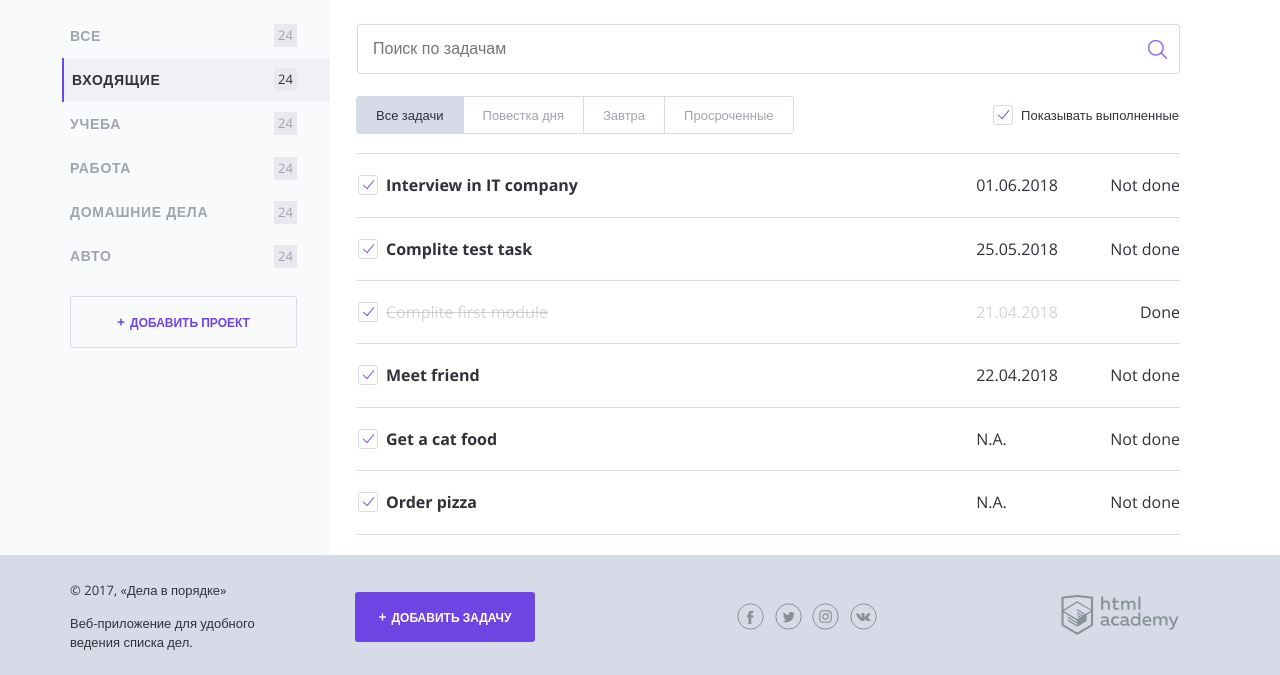
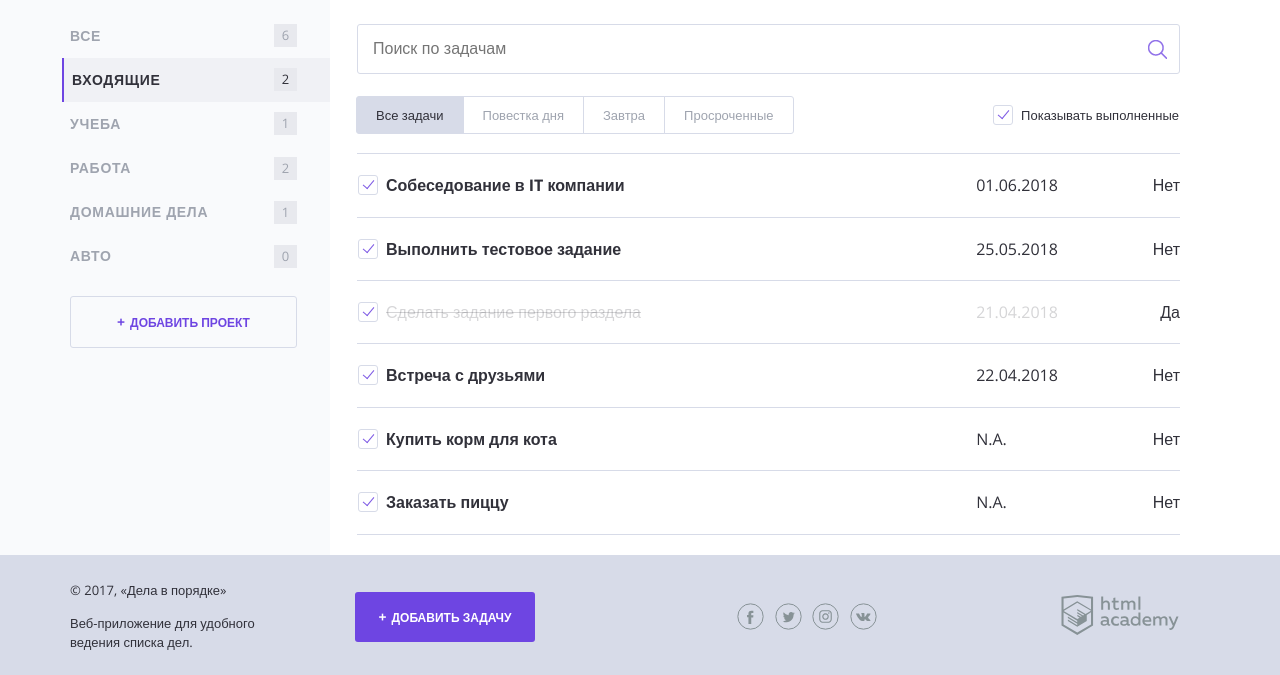
Before and after one commit to Myulberger/398583-doingsdone, a PHP site: page / in a window 1280 px wide. Shown: the part 125-800 px from the top of the page. Run offline with PHP 8.4, Linux system fonts and the light colour scheme.

Commit message:
Task 2.2

```diff
--- a/index.php
+++ b/index.php
@@ -22,38 +22,52 @@ $projects= ["Все", 'Входящие', 'Учеба', 'Работа', 'Дом
 // comp array
 $tasks=[
     0=> [
-        'Task'=>'Interview in IT company',
-        'Deadline'=>'01.06.2018',
-        'Category'=>'work',
-        'Status'=>'Not done' ],
+        'Задача'=>'Собеседование в IT компании',
+        'Дата выполнения'=>'01.06.2018',
+        'Категория'=>'Работа',
+        'Выполнен'=>'Нет' ],
      1=> [
-        'Task'=>'Complite test task',
-        'Deadline'=>'25.05.2018',
-        'Category'=>'work',
-        'Status'=>'Not done' ],
+        'Задача'=>'Выполнить тестовое задание',
+        'Дата выполнения'=>'25.05.2018',
+        'Категория'=>'Работа',
+        'Выполнен'=>'Нет' ],
      2=> [
-        'Task'=>'Complite first module',
-        'Deadline'=>'21.04.2018',
-        'Category'=>'study',
-        'Status'=>'Done' ],
+        'Задача'=>'Сделать задание первого раздела',
+        'Дата выполнения'=>'21.04.2018',
+        'Категория'=>'Учеба',
+        'Выполнен'=>'Да' ],
 
      3=> [
-        'Task'=>'Meet friend',
-        'Deadline'=>'22.04.2018',
-        'Category'=>'incoming',
-        'Status'=>'Not done' ],
+        'Задача'=>'Встреча с друзьями',
+        'Дата выполнения'=>'22.04.2018',
+        'Категория'=>'Входящие',
+        'Выполнен'=>'Нет' ],
      4=> [
-        'Task'=>'Get a cat food',
-        'Deadline'=>'N.A.',
-        'Category'=>'home',
-        'Status'=>'Not done' ],
+        'Задача'=>'Купить корм для кота',
+        'Дата выполнения'=>'N.A.',
+        'Категория'=>'Домашние дела',
+        'Выполнен'=>'Нет' ],
      5=> [
-        'Task'=>'Order pizza',
-        'Deadline'=>'N.A.',
-        'Category'=>'incoming',
-        'Status'=>'Not done' ],
+        'Задача'=>'Заказать пиццу',
+        'Дата выполнения'=>'N.A.',
+        'Категория'=>'Входящие',
+        'Выполнен'=>'Нет' ],
     ];
 
+function CountTasks($TaskArray, $TaskItem) {
+    $index=0;
+    if ($TaskItem=="Все") {
+        $index=count($TaskArray);
+        return $index;
+    }
+    foreach ($TaskArray as $key => $value) {
+
+        if ($value['Категория']==$TaskItem) {
+            $index=$index+1;
+        }
+    }
+    return $index;
+}
 
 ?>
 <!DOCTYPE html>
@@ -102,28 +116,10 @@ $tasks=[
                        <?php foreach ($projects as $key => $value): ?>
                         <li class="main-navigation__list-item <?php if ($key==1) echo "main-navigation__list-item--active";?> ">
                             <a class="main-navigation__list-item-link" href="#"><? echo $value; ?></a>
-                            <span class="main-navigation__list-item-count">24</span>
+                            <span class="main-navigation__list-item-count"><?php print (CountTasks($tasks,$value)); ?></span>
                         </li>
                         <?php endforeach ;?>
-                       <!--- <li class="main-navigation__list-item main-navigation__list-item--active">
-                            <a class="main-navigation__list-item-link" href="#">Учеба</a>
-                            <span class="main-navigation__list-item-count">12</span>
-                        </li>
 
-                        <li class="main-navigation__list-item">
-                            <a class="main-navigation__list-item-link" href="#">Здоровье</a>
-                            <span class="main-navigation__list-item-count">3</span>
-                        </li>
-
-                        <li class="main-navigation__list-item">
-                            <a class="main-navigation__list-item-link" href="#">Домашние дела</a>
-                            <span class="main-navigation__list-item-count">7</span>
-                        </li>
-
-                        <li class="main-navigation__list-item">
-                            <a class="main-navigation__list-item-link" href="#">Авто</a>
-                            <span class="main-navigation__list-item-count">0</span>
-                        </li> -->
 
                     </ul>
                 </nav>
@@ -174,62 +170,19 @@ $tasks=[
 
                 <table class="tasks">
                     <?php foreach ($tasks as $key => $value): ?>
-                    <tr class="tasks__item task <? if ($value['Status']=='Done') echo 'task--completed'; ?>">
+                    <tr class="tasks__item task <? if ($value['Выполнен']=='Да') echo 'task--completed'; ?>">
                         <td class="task__select">
                             <label class="checkbox task__checkbox">
                                 <input class="checkbox__input visually-hidden" type="checkbox" checked>
-                                <span class="checkbox__text"><? echo $value['Task']; ?></span>
+                                <span class="checkbox__text"><? echo $value['Задача']; ?></span>
                             </label>
                         </td>
-                        <td class="task__date"> <? echo $value['Deadline']; ?></td>
+                        <td class="task__date"> <? echo $value['Дата выполнения']; ?></td>
 
-                        <td class="task__controls"><? echo $value['Status']; ?></td>
+                        <td class="task__controls"><? echo $value['Выполнен']; ?></td>
                     </tr>
 
                     <?php endforeach ; ?>
-
-                     <?php //if ($show_complete_tasks==1): ?>
-                    <!--показывать следующий тег <tr/>, если переменная равна единице-->
-                    <!--<tr class="tasks__item task task--completed">
-                        <td class="task__select">
-                            <label class="checkbox task__checkbox">
-                                <input class="checkbox__input visually-hidden" type="checkbox" checked>
-                                <span class="checkbox__text">Записаться на интенсив "Базовый PHP"</span>
-                            </label>
-                        </td>
-                        <td class="task__date">10.04.2017</td>
-
-                        <td class="task__controls">
-                        </td>
-                    </tr>
-                    <?php //endif; ?>
-                    <tr class="tasks__item task <?php //if ($days_until_deadline<=0): ?> task--important<?php //endif; ?>">
-                        <td class="task__select">
-                            <label class="checkbox task__checkbox">
-                                <input class="checkbox__input visually-hidden" type="checkbox">
-                                <span class="checkbox__text">Выполнить первое задание</span>
-                            </label>
-                        </td>
-
-                        <td class="task__date">
-                        <?php //echo $date_deadline ?>
-                            <!--выведите здесь дату выполнения задачи-->
-                       <!-- </td>
-
-                        <td class="task__controls">
-                            <button class="expand-control" type="button" name="button">Выполнить первое задание</button>
-
-                            <ul class="expand-list hidden">
-                                <li class="expand-list__item">
-                                    <a href="#">Выполнить</a>
-                                </li>
-
-                                <li class="expand-list__item">
-                                    <a href="#">Удалить</a>
-                                </li>
-                            </ul>
-                        </td>
-                    </tr>-->
 
                 </table>
             </main>
```
